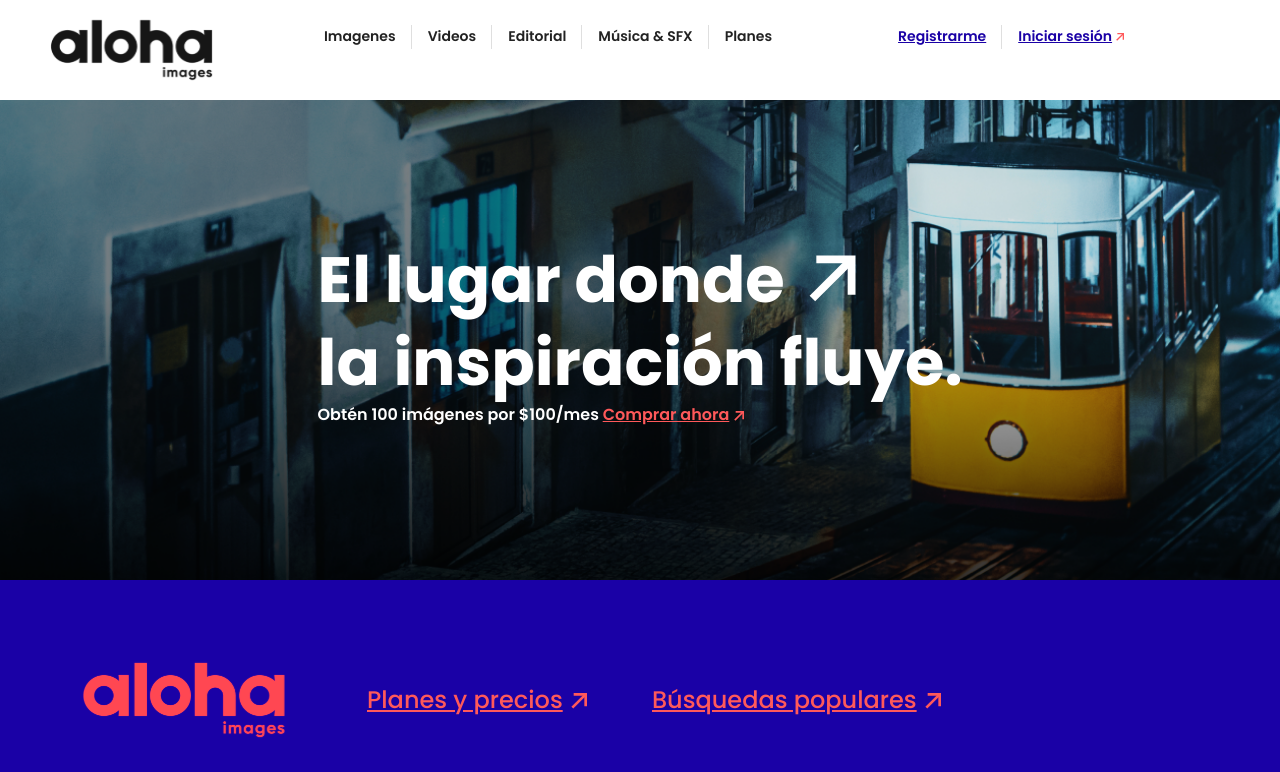
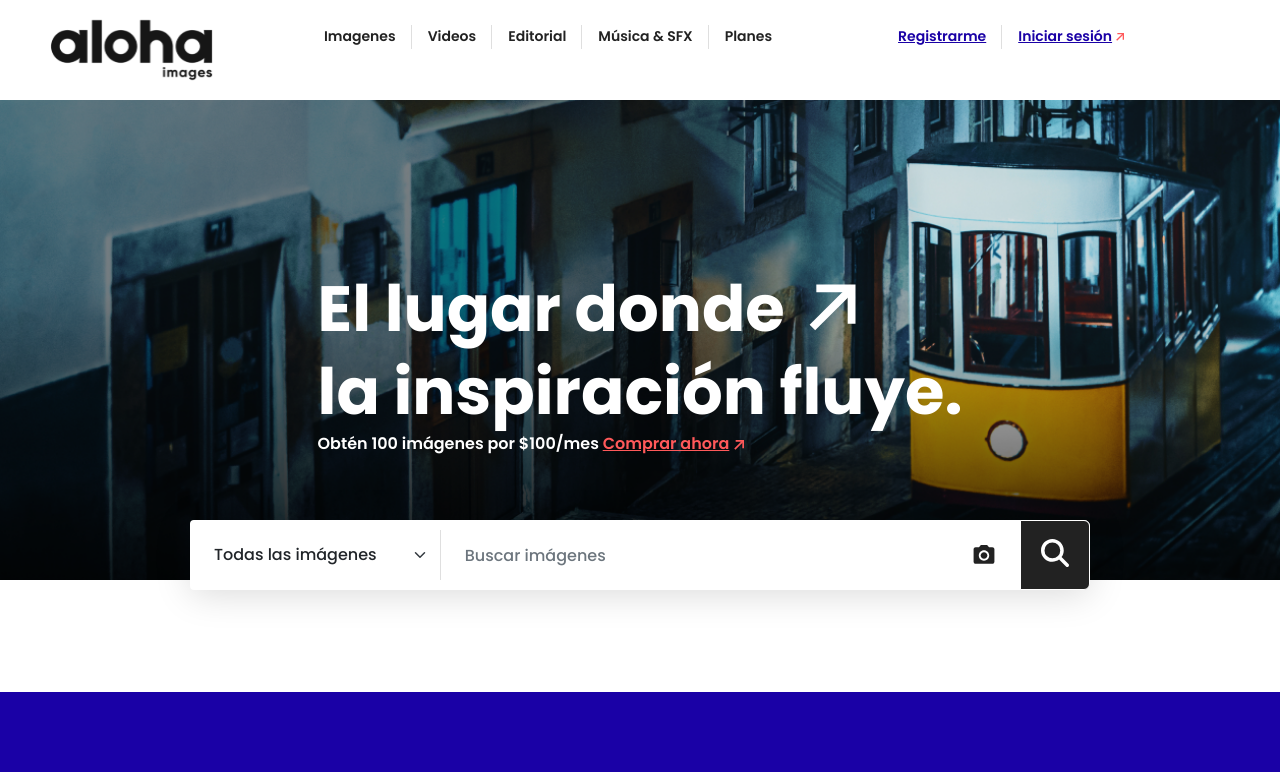
Before and after one commit to Geniorama/aloha-frontend, a Next.js app: page / in a window 1280 px wide. Shown: the top 772 px of the page. Built offline with nearby package versions, Linux system fonts and the light colour scheme.

Commit message:
feat: banner search hero desktop

```diff
--- a/src/components/Hero/HeroSearch.jsx
+++ b/src/components/Hero/HeroSearch.jsx
@@ -3,6 +3,7 @@ import Image from 'next/image'
 import styles from './HeroSearch.module.css'
 import Link from 'next/link'
 import ButtonLink from '../ButtonLink/ButtonLink'
+import SearchBar from '../SearchBar/SearchBar'
 
 export default function HeroSearch() {
   const linkBanner = {
@@ -43,6 +44,8 @@ export default function HeroSearch() {
                 </p>
             </div>
 
+            {/* Search Bar */}
+            <SearchBar />
         </div>
     </div>
   )
--- a/src/components/Hero/HeroSearch.module.css
+++ b/src/components/Hero/HeroSearch.module.css
@@ -1,5 +1,6 @@
 .HeroSearch{
     color: white;
+    margin-bottom: 7rem;
 }
 
 .HeroSearch__title{
@@ -16,6 +17,7 @@
 
 .HeroSearch__content{
     position: relative;
+    margin-top: 6rem;
 }
 
 .HeroSearch__desc{
--- a/src/components/SearchBar/SearchBar.jsx
+++ b/src/components/SearchBar/SearchBar.jsx
@@ -0,0 +1,38 @@
+import Form from 'react-bootstrap/Form';
+import styles from './SearchBar.module.css';
+import { FontAwesomeIcon } from '@fortawesome/react-fontawesome';
+import { faMagnifyingGlass } from '@fortawesome/free-solid-svg-icons';
+
+export default function SearchBar() {
+    return (
+        <form className={`${styles.SearchBar} rounded`}>
+            <div className='form-group d-flex align-items-center'>
+                <select name="" id="" className='form-select' style={{border: 'none'}}>
+                    <option value="">Todas las imágenes</option>
+                    <option value="">Todas las imágenes</option>
+                </select>
+                <span className={`${styles.Divider}`}></span>
+                <div class="input-group">
+                    <input type="search" className={`form-control ${styles.FormControl}`} placeholder="Buscar imágenes" aria-label="Buscar imágenes" style={{border: 'none'}} aria-describedby="basic-addon1" />
+                    <span class="input-group-text" id="basic-addon1" style={{background:'none', border: 'none'}}>
+                        <svg width="50" height="25" viewBox="0 0 40 40" fill="none" xmlns="http://www.w3.org/2000/svg">
+                            <g clip-path="url(#clip0_325_2463)">
+                                <path d="M20.0001 25.3346C22.9456 25.3346 25.3334 22.9468 25.3334 20.0013C25.3334 17.0558 22.9456 14.668 20.0001 14.668C17.0546 14.668 14.6667 17.0558 14.6667 20.0013C14.6667 22.9468 17.0546 25.3346 20.0001 25.3346Z" fill="#222222" />
+                                <path d="M15 3.3335L11.95 6.66683H6.66665C4.83331 6.66683 3.33331 8.16683 3.33331 10.0002V30.0002C3.33331 31.8335 4.83331 33.3335 6.66665 33.3335H33.3333C35.1666 33.3335 36.6666 31.8335 36.6666 30.0002V10.0002C36.6666 8.16683 35.1666 6.66683 33.3333 6.66683H28.05L25 3.3335H15ZM20 28.3335C15.4 28.3335 11.6666 24.6002 11.6666 20.0002C11.6666 15.4002 15.4 11.6668 20 11.6668C24.6 11.6668 28.3333 15.4002 28.3333 20.0002C28.3333 24.6002 24.6 28.3335 20 28.3335Z" fill="#222222" />
+                            </g>
+                            <defs>
+                                <clipPath id="clip0_325_2463">
+                                    <rect width="40" height="40" fill="white" />
+                                </clipPath>
+                            </defs>
+                        </svg>
+                    </span>
+
+                    <button className={`btn btn-primary ${styles.BtnSubmit}`} type="button" id="button-addon2">
+                        <FontAwesomeIcon fontSize={'28px'} icon={faMagnifyingGlass} />
+                    </button>
+                </div>
+            </div>
+        </form>
+    )
+}
--- /dev/null
+++ b/src/components/SearchBar/SearchBar.module.css
@@ -0,0 +1,43 @@
+.SearchBar{
+    background: white;
+    width: 100%;
+    max-width: 900px;
+    margin-top: 3rem;
+    margin-bottom: -5rem;
+    box-shadow: 0px 4px 36px rgba(0, 0, 0, 0.15);
+}
+
+.SearchBar select{
+    max-width: 250px;
+    border-right: 2px solid var(--aloha-gray);
+}
+
+.SearchBar input, .SearchBar select{
+    height: 70px;
+}
+
+.SearchBar input:focus, .SearchBar select:focus{
+    outline: 0px !important;
+    border: 0px;
+    box-shadow: none;
+
+}
+
+.Divider{
+    width: 1px;
+    height: 50px;
+    background: #DFDFDF;
+    color: transparent;
+    display: inline-block;
+}
+
+.BtnSubmit{
+    width: 70px;
+    background: var(--aloha-black);
+    border-color: white;
+}
+
+.BtnSubmit:hover{
+    background: var(--aloha-gray);
+    border-color: white;
+}
--- a/src/styles/custom-bootstrap.css
+++ b/src/styles/custom-bootstrap.css
@@ -4,3 +4,17 @@
 body {
   font-family: var(--primary-font);
 }
+
+.form-control, .form-select{
+  height: 62px;
+  padding: 16px 24px;
+  font-weight: 500;
+  font-size: 16px;
+  line-height: 125%;
+  border-radius: 4px !important;
+}
+
+.form-control:focus{
+  box-shadow: none;
+  outline: 2px solid var(--aloha-blue) !important;
+}
```
Also changed, not shown: public/img/icons/camera.svg (added).
